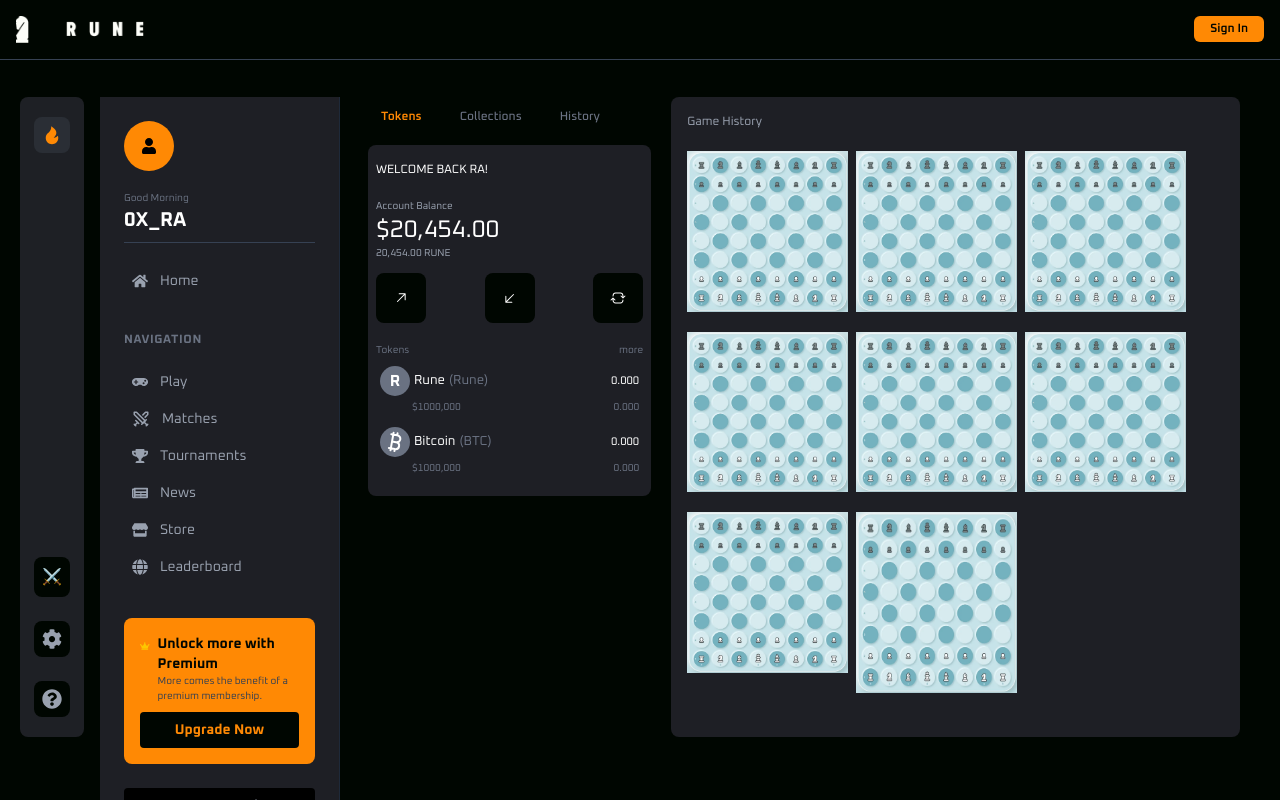
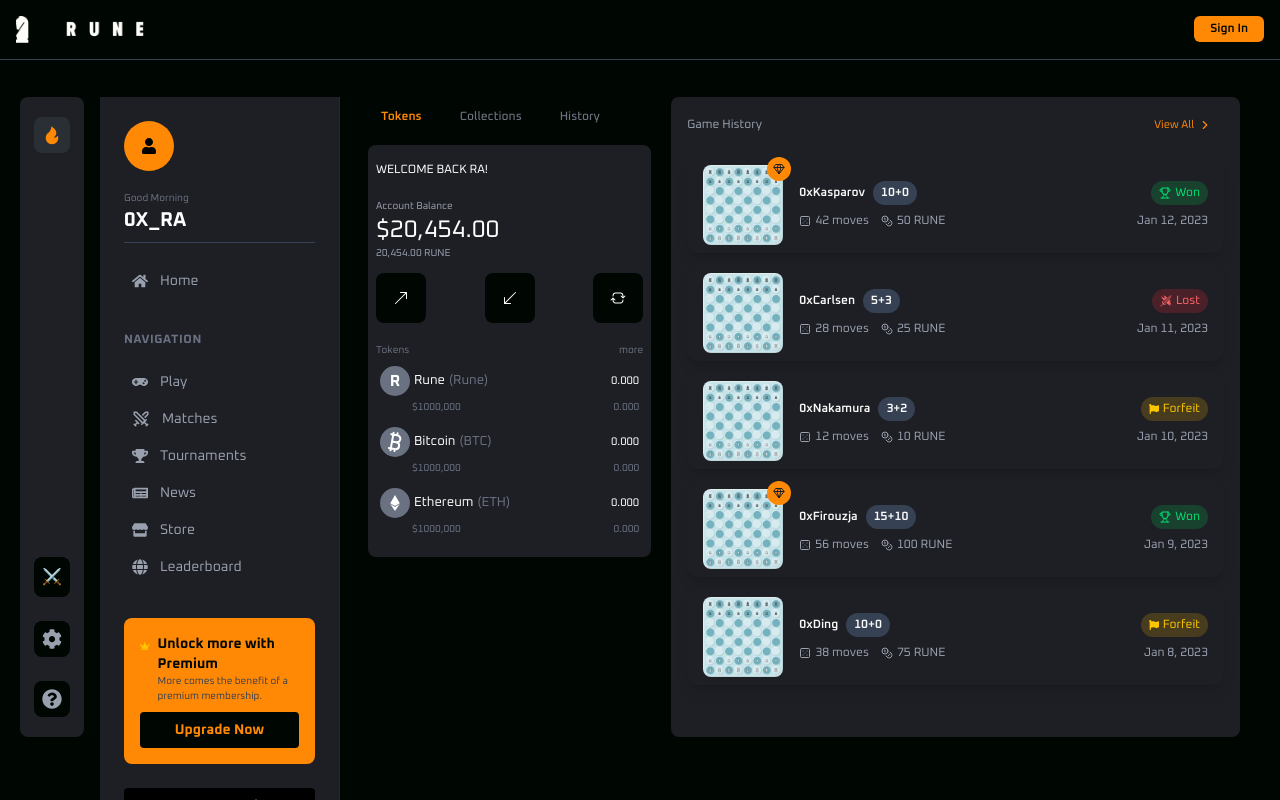
Before and after one commit to Remy-Arinze/rune_webapp, a Next.js app: page /account in a window 1280 px wide. Built offline with nearby package versions, Linux system fonts and the light colour scheme.

Commit message:
chore: updated accounts screen

```diff
--- a/app/account/page.tsx
+++ b/app/account/page.tsx
@@ -1,24 +1,290 @@
 import React from 'react'
 import { CustomTabs } from '../components/tab_component'
 import { HiArrowPathRoundedSquare } from "react-icons/hi2";
-import { Bitcoin } from 'lucide-react';
-import { GoArrowDownLeft, GoArrowUpRight } from "react-icons/go";
+import { Bitcoin, ChevronRight, Coins, Dice5, Gem, Trophy, Wallet } from 'lucide-react';
 import { TokenComponent } from '../components/account/token_component';
-
+import { FaEthereum, FaFlag, } from 'react-icons/fa';
+import {  GiSwordWound } from 'react-icons/gi';
+import { RiSwordFill } from 'react-icons/ri';
 import Image from 'next/image'
 import ChessBoard from '../../public/assets/chess_board_copy.png'
+import { BsArrowDownLeft, BsArrowUpRight } from 'react-icons/bs';
 
 export default function Account() {
+  // Game history data
   const gameHistory = [
-    {date:'Jan 12'},
-    {date:'Jan 12'},
-    {date:'Jan 12'},
-    {date:'Jan 12'},
-    {date:'Jan 12'},
-    {date:'Jan 12'},
-    {date:'Jan 12'},
-    {date:'Jan 12'},
-  ]
+    {
+      id: 1,
+      date: 'Jan 12, 2023',
+      opponent: '0xKasparov',
+      result: 'win',
+      moves: 42,
+      timeControl: '10+0',
+      wager: '50 RUNE',
+      nftEarned: true
+    },
+    {
+      id: 2,
+      date: 'Jan 11, 2023',
+      opponent: '0xCarlsen',
+      result: 'loss',
+      moves: 28,
+      timeControl: '5+3',
+      wager: '25 RUNE',
+      nftEarned: false
+    },
+    {
+      id: 3,
+      date: 'Jan 10, 2023',
+      opponent: '0xNakamura',
+      result: 'forfeit',
+      moves: 12,
+      timeControl: '3+2',
+      wager: '10 RUNE',
+      nftEarned: false
+    },
+    {
+      id: 4,
+      date: 'Jan 9, 2023',
+      opponent: '0xFirouzja',
+      result: 'win',
+      moves: 56,
+      timeControl: '15+10',
+      wager: '100 RUNE',
+      nftEarned: true
+    },
+    {
+      id: 5,
+      date: 'Jan 8, 2023',
+      opponent: '0xDing',
+      result: 'draw',
+      moves: 38,
+      timeControl: '10+0',
+      wager: '75 RUNE',
+      nftEarned: false
+    },
+  ];
+
+  // NFT Collections data
+  const nftCollections = [
+    {
+      id: 1,
+      name: 'Circle Of Kings',
+      description: 'Allows you own an assign admins to tournaments',
+      image: ChessBoard,
+      price: '250 RUNE',
+      usdValue: '$425.00',
+      rarity: 'Epic'
+    },
+    {
+      id: 2,
+      name: 'Silver Queen',
+      description: 'Tournament participation reward',
+      image: ChessBoard,
+      price: '150 RUNE',
+      usdValue: '$255.00',
+      rarity: 'Rare'
+    },
+    {
+      id: 3,
+      name: 'Bronze Knight',
+      description: 'First blood achievement',
+      image: ChessBoard,
+      price: '75 RUNE',
+      usdValue: '$127.50',
+      rarity: 'Uncommon'
+    },
+    {
+      id: 4,
+      name: 'Emerald Pawn',
+      description: '100 games played milestone',
+      image: ChessBoard,
+      price: '50 RUNE',
+      usdValue: '$85.00',
+      rarity: 'Common'
+    },
+  ];
+
+  // Transaction history data
+  const transactionHistory = [
+    {
+      id: 1,
+      type: 'deposit',
+      amount: '1000 RUNE',
+      usdValue: '$1700.00',
+      date: 'Jan 15, 2023',
+      status: 'completed'
+    },
+    {
+      id: 2,
+      type: 'withdrawal',
+      amount: '500 RUNE',
+      usdValue: '$850.00',
+      date: 'Jan 14, 2023',
+      status: 'completed'
+    },
+    {
+      id: 3,
+      type: 'wager_win',
+      amount: '75 RUNE',
+      usdValue: '$127.50',
+      date: 'Jan 13, 2023',
+      status: 'completed'
+    },
+    {
+      id: 4,
+      type: 'wager_loss',
+      amount: '50 RUNE',
+      usdValue: '$85.00',
+      date: 'Jan 12, 2023',
+      status: 'completed'
+    },
+    {
+      id: 5,
+      type: 'nft_purchase',
+      amount: '150 RUNE',
+      usdValue: '$255.00',
+      date: 'Jan 11, 2023',
+      status: 'completed'
+    },
+    {
+      id: 6,
+      type: 'nft_sale',
+      amount: '200 RUNE',
+      usdValue: '$340.00',
+      date: 'Jan 10, 2023',
+      status: 'completed'
+    },
+  ];
+
+  const GameHistoryItem = ({ game }: { game: typeof gameHistory[0] }) => (
+    <div className="flex items-center px-4 py-2 bg-[var(--dark)] rounded-xl mb-3 hover:bg-gray-800/50 transition-all shadow-lg">
+      <div className="relative mr-4">
+        <Image
+          src={ChessBoard}
+          alt="Chess game"
+          width={80}
+          height={80}
+          className="rounded-lg"
+        />
+        {game.nftEarned && (
+          <div className="absolute -top-2 -right-2 bg-[var(--primary)] text-[var(--dark)] w-6 h-6 rounded-full flex items-center justify-center">
+            <Gem size={12} />
+          </div>
+        )}
+      </div>
+
+      <div className="flex-1">
+        <div className="flex items-center justify-between">
+          <h3 className="font-semibold text-xs flex items-center">
+            {game.opponent}
+            <span className="ml-2 text-xs px-2 py-1 rounded-full bg-gray-700">
+              {game.timeControl}
+            </span>
+          </h3>
+          <div className={`text-xs px-2 py-1 rounded-full ${
+            game.result === 'win' ? 'bg-green-500/20 text-green-400' :
+            game.result === 'loss' ? 'bg-red-500/20 text-red-400' :
+            'bg-yellow-500/20 text-yellow-400'
+          }`}>
+            {game.result === 'win' ? (
+              <span className="flex items-center"><Trophy size={12} className="mr-1" /> Won</span>
+            ) : game.result === 'loss' ? (
+              <span className="flex items-center"><GiSwordWound className="mr-1" /> Lost</span>
+            ) : (
+              <span className="flex items-center"><FaFlag size={10} className="mr-1" /> Forfeit</span>
+            )}
+          </div>
+        </div>
+
+        <div className="flex items-center justify-between mt-2 text-xs text-gray-400">
+          <div className="flex items-center space-x-3 text-xs">
+            <span className="flex items-center">
+              <Dice5 size={12} className="mr-1" />
+              {game.moves} moves
+            </span>
+            <span className="flex items-center">
+              <Coins size={12} className="mr-1" />
+              {game.wager}
+            </span>
+          </div>
+          <span className='text-xs'>{game.date}</span>
+        </div>
+      </div>
+    </div>
+  );
+
+  const NftItem = ({ nft }: { nft: typeof nftCollections[0] }) => (
+    <div className="flex items-center p-4 bg-[var(--dark)] rounded-xl mb-3 hover:bg-gray-800/50 transition-all shadow-lg">
+      <div className="relative mr-4">
+        <Image
+          src={nft.image}
+          alt={nft.name}
+          width={80}
+          height={80}
+          className="rounded-lg"
+        />
+
+      </div>
+
+      <div className="flex-1">
+        <div className="flex items-center justify-between">
+          <h3 className="font-semibold text-sm">{nft.name}</h3>
+          <span className="text-xs px-2 py-1 rounded-full bg-gray-700">
+            {nft.rarity}
+          </span>
+        </div>
+
+
+        <div className="flex items-center justify-between text-[12px] mt-2">
+          <div>
+            <p className="font-medium text-gray-300 ">{nft.price}</p>
+            <p className="text-gray-400">{nft.usdValue}</p>
+          </div>
+
+        </div>
+      </div>
+    </div>
+  );
+
+  const TransactionItem = ({ tx }: { tx: typeof transactionHistory[0] }) => {
+    const isCredit = ['deposit', 'wager_win', 'nft_sale'].includes(tx.type);
+
+    return (
+      <div className="flex items-center p-4 bg-[var(--dark)] rounded-xl mb-3 hover:bg-gray-800/50 transition-all">
+        <div className={`w-10 h-10 rounded-full flex items-center justify-center mr-4 ${
+          isCredit ? 'bg-green-500/20' : 'bg-red-500/20'
+        }`}>
+          {tx.type === 'deposit' ? (
+            <Wallet size={18} className={isCredit ? 'text-green-400' : 'text-red-400'} />
+          ) : tx.type === 'withdrawal' ? (
+            <Wallet size={18} className={isCredit ? 'text-green-400' : 'text-red-400'} />
+          ) : tx.type.includes('wager') ? (
+            <RiSwordFill size={18} className={isCredit ? 'text-green-400' : 'text-red-400'} />
+          ) : (
+            <Gem size={18} className={isCredit ? 'text-green-400' : 'text-red-400'} />
+          )}
+        </div>
+
+        <div className="flex-1">
+          <div className="flex items-center justify-between">
+            <h3 className="font-medium capitalize text-sm">
+              {tx.type.replace('_', ' ')}
+            </h3>
+            <span className={`font-bold text-sm ${isCredit ? 'text-green-400' : 'text-red-400'}`}>
+              {isCredit ? '+' : '-'}{tx.amount}
+            </span>
+          </div>
+
+          <div className="flex items-center justify-between text-xs text-gray-400 mt-1">
+            <span>{tx.date}</span>
+            <span>{tx.usdValue}</span>
+          </div>
+        </div>
+      </div>
+    );
+  };
+
   return (
     <div className='md:flex space-x-5 md:pr-10 md:mt-0 mt-5'>
       <div className='md:w-[35%] md:h-[80dvh] h-[60dvh] overflow-y-scroll no-scrollbar'>
@@ -28,44 +294,61 @@ export default function Account() {
             { value: 'collections', label: 'Collections' },
             { value: 'history', label: 'History' },
           ]}>
-          <div className=' w-full rounded-lg bg-[var(--dark)] py-4 px-2'>
-                <p className='text-[12px]'>
-                  WELCOME BACK RA!
-                </p>
+            <div className='w-full rounded-lg bg-[var(--dark)] py-4 px-2'>
+              <p className='text-[12px]'>WELCOME BACK RA!</p>
               <p className='mt-5 text-gray-400 text-[10px]'>Account Balance</p>
               <p className='text-2xl'>$20,454.00</p>
               <p className='text-[10px] text-gray-400'>20,454.00 <span>RUNE</span></p>
-                <div className="mt-3  flex items-center justify-between">
-                  <button className='flex items-center justify-center w-[50px] h-[50px] rounded-lg  bg-[var(--background)]'>
-                  <GoArrowUpRight />
+
+              <div className="mt-3 flex items-center justify-between">
+                <button className='flex items-center justify-center w-[50px] h-[50px] rounded-lg bg-[var(--background)] hover:bg-[var(--primary)] transition-colors'>
+                  <BsArrowUpRight />
                 </button>
-                  <button className='flex items-center justify-center w-[50px] h-[50px] rounded-lg  bg-[var(--background)]'>
-                  <GoArrowDownLeft />
+                <button className='flex items-center justify-center w-[50px] h-[50px] rounded-lg bg-[var(--background)] hover:bg-[var(--primary)] transition-colors'>
+                  <BsArrowDownLeft />
                 </button>
-                  <button className='flex items-center justify-center w-[50px] h-[50px] rounded-lg  bg-[var(--background)]'>
+                <button className='flex items-center justify-center w-[50px] h-[50px] rounded-lg bg-[var(--background)] hover:bg-[var(--primary)] transition-colors'>
                   <HiArrowPathRoundedSquare />
-
                 </button>
               </div>
 
               <div className='mt-5'>
-                  <p className='text-gray-500 text-[10px] flex item-center justify-between'>Tokens <span className='hover:cursor-pointer'>more</span></p>
-                 <TokenComponent symbol='Rune' priceChange='0.000' icon={<p className='font-bold'>R</p>} name={'Rune'} amount={'0.000'} amountInUsd={'1000,000'} />                </div>
+                <p className='text-gray-500 text-[10px] flex item-center justify-between'>
+                  Tokens <span className='hover:cursor-pointer hover:text-[var(--primary)]'>more</span>
+                </p>
+                <TokenComponent symbol='Rune' priceChange='0.000' icon={<p className='font-bold'>R</p>} name={'Rune'} amount={'0.000'} amountInUsd={'1000,000'} />
                 <TokenComponent symbol='BTC' priceChange='0.000' icon={<Bitcoin />} name={'Bitcoin'} amount={'0.000'} amountInUsd={'1000,000'} />
-                 {/* <TokenComponent symbol='ETH' priceChange='0.000' icon={<FaEthereum />} name={'Ethereun'} amount={'0.000'} amountInUsd={'1000,000'} /> */}
+                <TokenComponent symbol='ETH' priceChange='0.000' icon={<FaEthereum />} name={'Ethereum'} amount={'0.000'} amountInUsd={'1000,000'} />
               </div>
-            <div>Collections</div>
-            <div>History</div>
-          </CustomTabs>
-
             </div>
 
+            <div className="space-y-3">
+              {nftCollections.map(nft => (
+                <NftItem key={nft.id} nft={nft} />
+              ))}
             </div>
-        <div className=' md:mt-0 mt-10 md:w-[70%] p-4 rounded-lg md:h-[80dvh] h-[70dvh] bg-[var(--dark)] overflow-y-scroll no-scrollbar'>
-        <p className='text-[12px] text-gray-400 mb-5'>Game History</p>
-      <div className='flex flex-wrap space-x-2 space-y-5'>
-               {gameHistory.map((game,index)=>  <Image key={index} src={ChessBoard} alt="" width={450} className='w-[30%]'/> )}
 
+            <div className="space-y-3">
+              {transactionHistory.map(tx => (
+                <TransactionItem key={tx.id} tx={tx} />
+              ))}
+            </div>
+          </CustomTabs>
+        </div>
+      </div>
+
+      <div className='md:mt-0 mt-10 md:w-[70%] p-4 rounded-lg md:h-[80dvh] h-[70dvh] bg-[var(--dark)] overflow-y-scroll no-scrollbar'>
+        <div className="flex items-center justify-between mb-5">
+          <p className='text-[12px] text-gray-400'>Game History</p>
+          <button className="text-[11px] text-[var(--primary)] px-3 py-1 rounded-lg flex items-center">
+            View All <ChevronRight size={14} className="ml-1" />
+          </button>
+        </div>
+
+        <div className="space-y-3">
+          {gameHistory.map(game => (
+            <GameHistoryItem key={game.id} game={game} />
+          ))}
         </div>
       </div>
     </div>
--- a/app/components/sidebar/Sidebar.tsx
+++ b/app/components/sidebar/Sidebar.tsx
@@ -57,15 +57,15 @@ export default function Sidebar() {
 							'create_game'
 						))
 					}} className="p-2 rounded-lg bg-[var(--background)] hover:cursor-pointer">
-						<p data-tooltip-id="create-game" data-tooltip-content="Create New Game!">⚔️</p>
+						<p data-tooltip-id="create-game" data-tooltip-content="Create New Game">⚔️</p>
 						<Tooltip id='create-game' place="top"  />
 					</button>
 					<button className="p-2 rounded-lg bg-[var(--background)]  hover:cursor-pointer hover:bg-[#2a2e35]">
-						<FaCog data-tooltip-id="settings" data-tooltip-content="Settings!" className="text-gray-400 text-xl" />
+						<FaCog data-tooltip-id="settings" data-tooltip-content="Settings" className="text-gray-400 text-xl" />
 						<Tooltip id='settings' place="right"  />
 					</button>
 					<button className="p-2 rounded-lg hover:cursor-pointer bg-[var(--background)] hover:bg-[#2a2e35]">
-						<FaQuestionCircle  data-tooltip-id="support" data-tooltip-content="Support!" className="text-gray-400 text-xl" />
+						<FaQuestionCircle  data-tooltip-id="support" data-tooltip-content="Support" className="text-gray-400 text-xl" />
 						<Tooltip className="text-[12px]" id='support' place="right"  />
 					</button>
 				</div>
```
Lines whose indentation alone changed are shown as unchanged.
